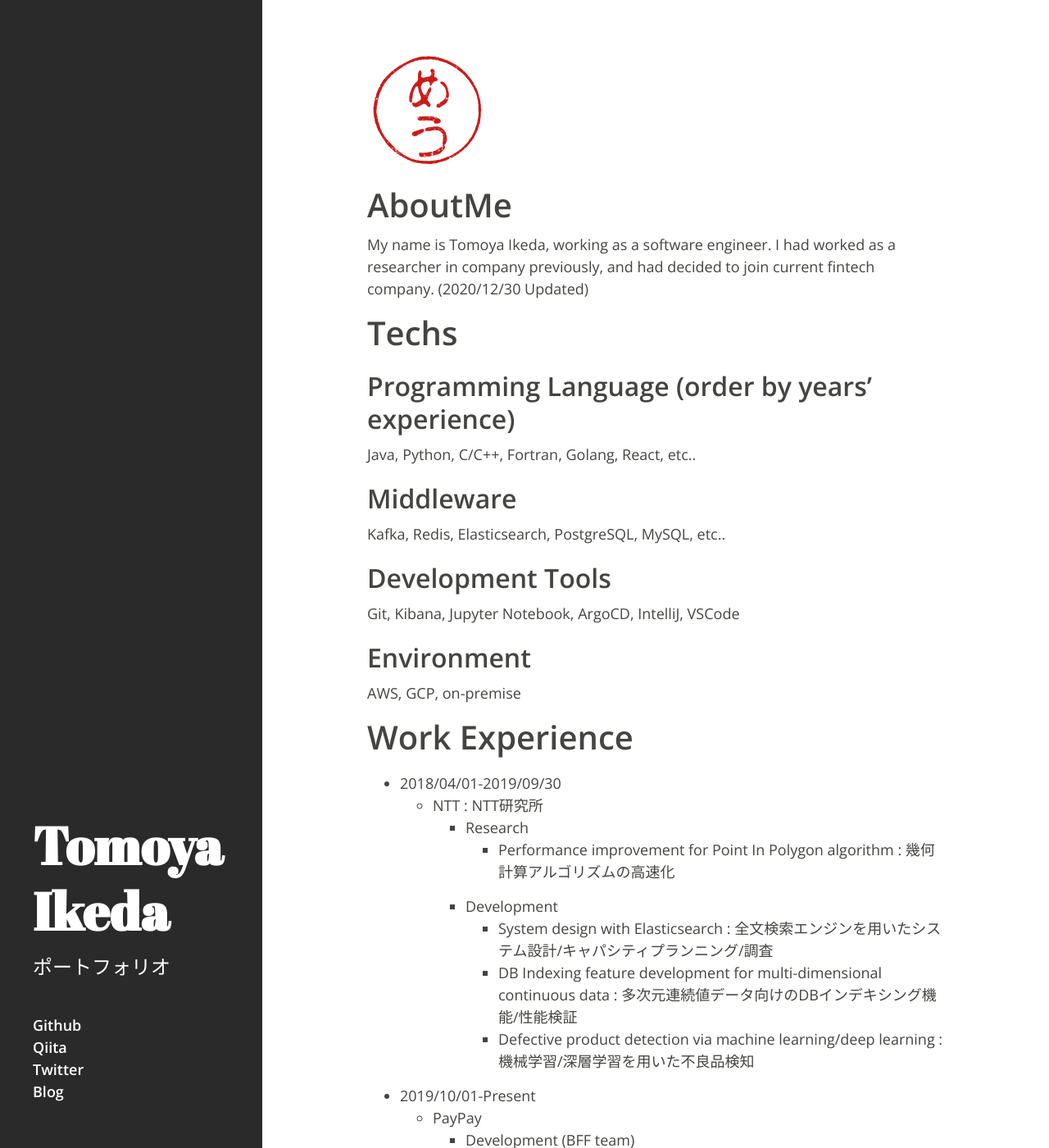
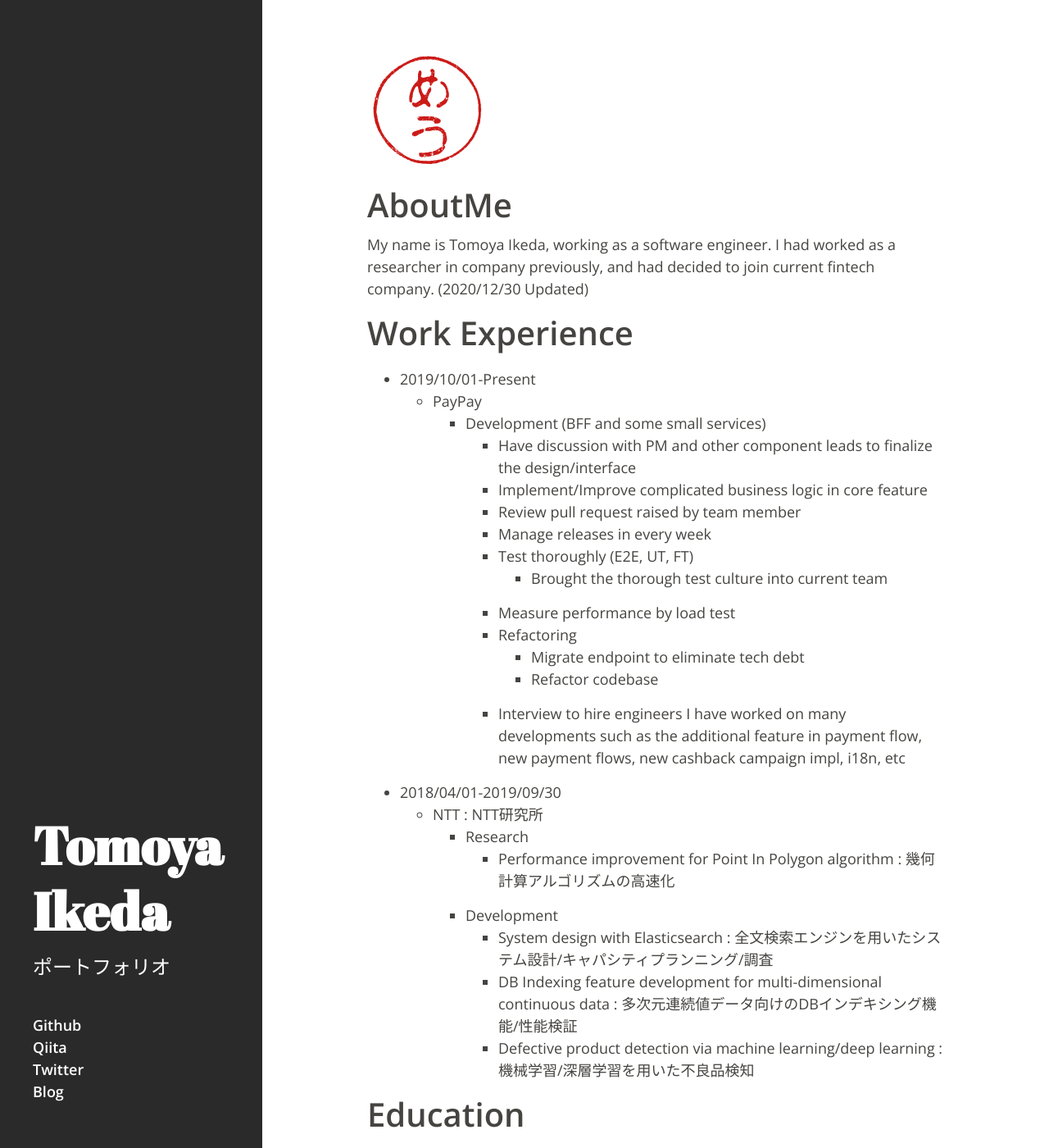
Before and after one commit to motacapla/motacapla.github.io, a Jekyll site: the page built from index.md, in a window 1280 px wide and 1400 px high. Shown: the whole window at 82% size. Built offline with Jekyll 4.4.1, drawn with Linux system fonts in a browser that asks for light colours; the list of posts is cut into pages by our own code; some of the changed text lies outside the part shown.

Commit message:
up-to-date 0821

```diff
--- a/index.md
+++ b/index.md
@@ -8,20 +8,23 @@ My name is Tomoya Ikeda, working as a software engineer.
 I had worked as a researcher in company previously, and had decided to join current fintech company.
 (2020/12/30 Updated)
 
-# Techs
-## Programming Language (order by years' experience)
-Java, Python, C/C++, Fortran, Golang, React, etc..
+# Work Experience
+- 2019/10/01-Present
+  - PayPay
+    - Development (BFF and some small services)
+      - Have discussion with PM and other component leads to finalize the design/interface
+      - Implement/Improve complicated business logic in core feature
+      - Review pull request raised by team member
+      - Manage releases in every week
+      - Test thoroughly (E2E, UT, FT)
+        - Brought the thorough test culture into current team
+      - Measure performance by load test
+      - Refactoring
+        - Migrate endpoint to eliminate tech debt
+        - Refactor codebase
+      - Interview to hire engineers
+  I have worked on many developments such as the additional feature in payment flow, new payment flows, new cashback campaign impl, i18n, etc
 
-## Middleware
-Kafka, Redis, Elasticsearch, PostgreSQL, MySQL, etc..
-
-## Development Tools
-Git, Kibana, Jupyter Notebook, ArgoCD, IntelliJ, VSCode
-
-## Environment
-AWS, GCP, on-premise
-
-# Work Experience
 - 2018/04/01-2019/09/30
   - NTT : NTT研究所
     - Research
@@ -30,18 +33,6 @@ AWS, GCP, on-premise
       - System design with Elasticsearch : 全文検索エンジンを用いたシステム設計/キャパシティプランニング/調査
       - DB Indexing feature development for multi-dimensional continuous data : 多次元連続値データ向けのDBインデキシング機能/性能検証
       - Defective product detection via machine learning/deep learning : 機械学習/深層学習を用いた不良品検知
-- 2019/10/01-Present
-  - PayPay
-    - Development (BFF team)
-      - Existing feature/interface improvement
-      - Design novel feature/interface
-      - Implement complicated logics in core feature
-      - Pull request reviewing raised by team members
-      - E2E test (between native app/web and backend service)
-      - Performance measure by test
-      - Refactoring codebase
-      - Replaceing old endpoint of other service with new one
-      - Answering inquiries
 
 # Education
 - 2012/04/01-2016/03/31
@@ -70,25 +61,20 @@ AWS, GCP, on-premise
 - [アジョイント法におけるForward modelへの階層ブロッキング適用による高性能化, 池田 et al., 第157回HPC研究会, 2016.](https://ipsj.ixsq.nii.ac.jp/ej/index.php?active_action=repository_action_common_download&block_id=8&page_id=13&item_id=176384&item_no=1&attribute_id=1&file_no=1)
 - [DPMAT2018 発表資料](http://www.abc-lib.org/Workshop/DPMAT2017-ikeda.pdf)
 
+# Techs
+## Programming Language (order by years' experience)
+Java, Python, C/C++, Fortran, Golang, React, etc
+
+## Middleware
+Kafka, Redis, Elasticsearch, MySQL, etc
+
+## Development Tools
+Git, ArgoCD, NewRelic, Kibana, Jupyter Notebook, etc
+
 # Interests
 ## Fields
 高速化, 幾何計算, 機械学習/深層学習, 推薦, 強化学習, バンディット問題, 分散処理, 分散システム
 
-## List of books I've read
- - リーダブルコード, Dustin Boswell, Trevor Foucher.
- - 達人に学ぶDB設計 徹底指南書, ミック.
- - プログラミングコンテストチャレンジブック, 秋葉拓哉, 岩田陽一, 北川宜稔.
- - プロになるためのWeb技術入門, 小森 裕介.
- - ゼロから作るDeep Learning Pythonで学ぶディープラーニングの理論と実装, 斎藤 康毅.
- - Java言語で学ぶデザインパターン入門, 結城 浩.
- - バンディット問題の理論とアルゴリズム, 本多淳也, 中村篤祥.
- - 新板 数理計画入門, 福島 雅夫.
- - 現代数理統計学の基礎, 久保川達也.
- - SCRUM BOOT CAMP THE BOOK, 西村 直人, 永瀬 美穂, 吉羽 龍太郎.
- - Spring徹底入門 Spring FrameworkによるJavaアプリケーション開発, 株式会社NTTデータ.
- - Effective Java, Joshua Bloch.
- - その他, パタヘネや技術書展の本など
-
 # ContactMe
 - twitter(@motacapla)
 - email(t.i.motacapla[at]gmail.com)
```
